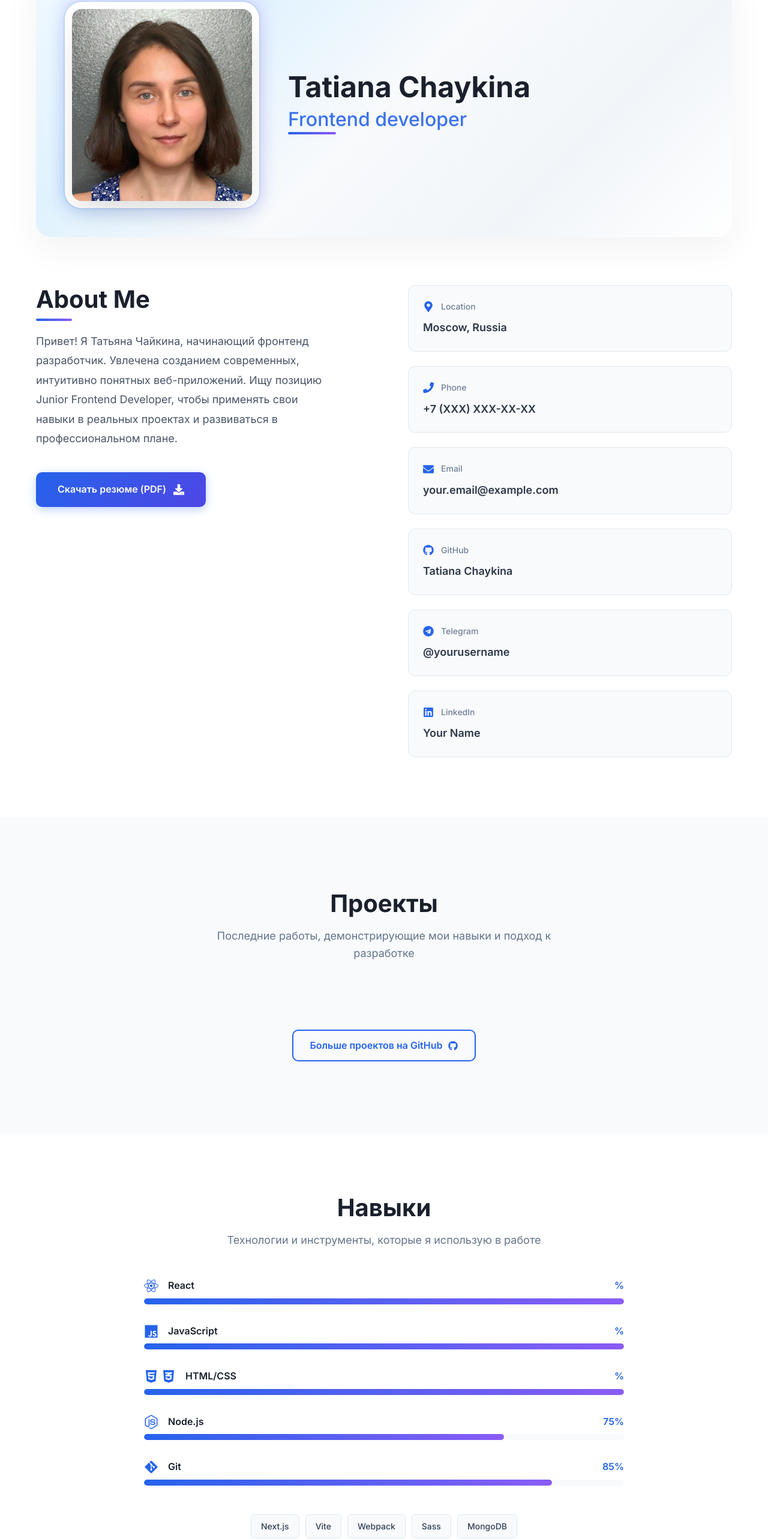
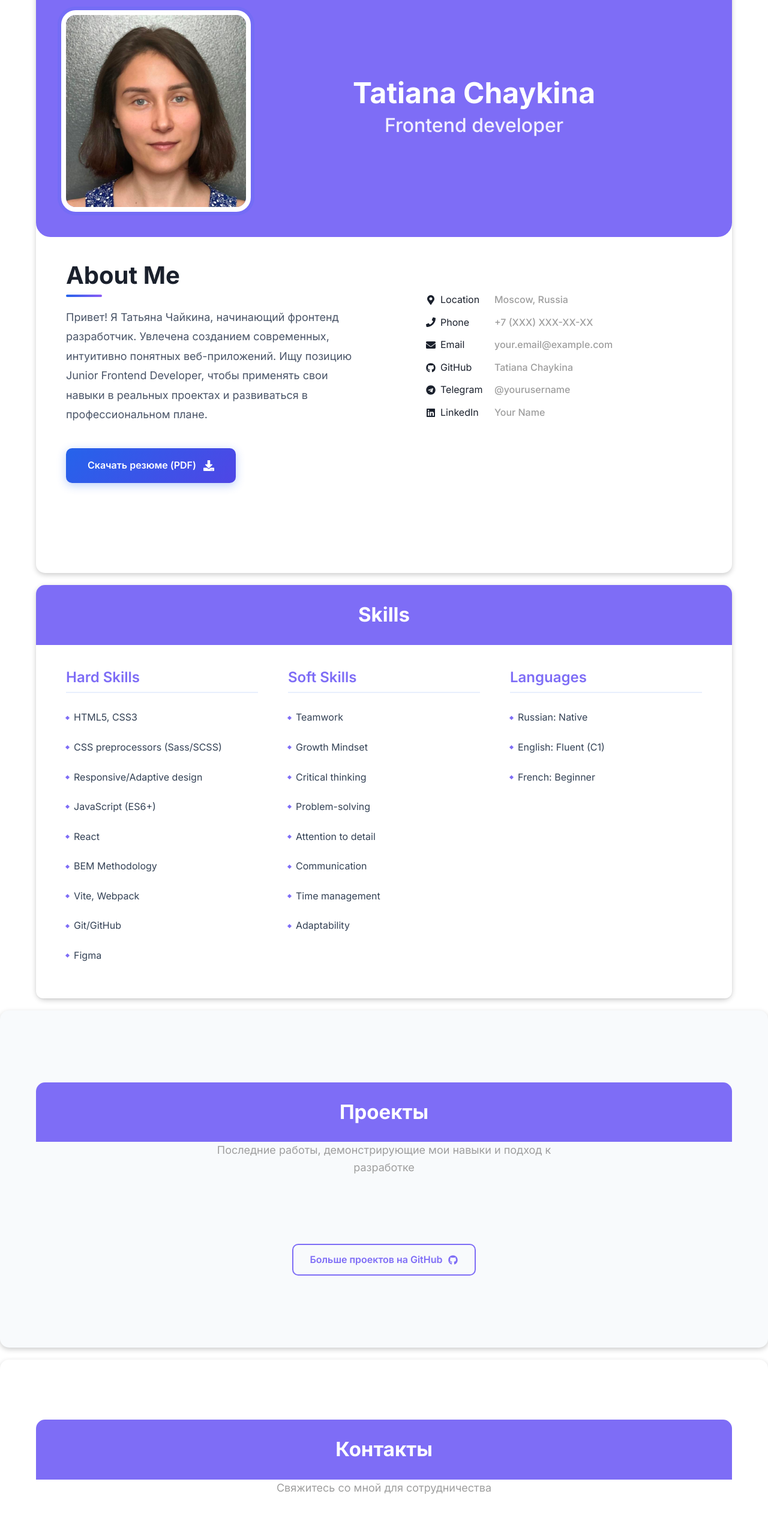
Before and after one commit to TanyaSeagull/Portfolio, a React (Vite) app: page / in a window 1280 px wide. Shown: the part 145-2710 px from the top of the page at 60% size. Built offline with nearby package versions, Linux system fonts and the light colour scheme; a web font is replaced by a local one.

Commit message:
Styling Skills

```diff
--- a/src/App.jsx
+++ b/src/App.jsx
@@ -12,8 +12,8 @@ function App() {
       <Header />
       <main>
         <About />
+        <Skills />
         <Projects />
-        <Skills />
         <Contact />
       </main>
       <Footer />
--- a/src/components/Header/Header.jsx
+++ b/src/components/Header/Header.jsx
@@ -20,10 +20,10 @@ function Header() {
   }
 
   const navItems = [
-    { label: 'Обо мне', href: '#about' },
-    { label: 'Проекты', href: '#projects' },
-    { label: 'Навыки', href: '#skills' },
-    { label: 'Контакты', href: '#contact' }
+    { label: 'About me', href: '#about' },
+    { label: 'Skills', href: '#skills' },
+    { label: 'Projects', href: '#projects' },
+    { label: 'Contacts', href: '#contact' }
   ]
 
   return (
--- a/src/sections/About/About.css
+++ b/src/sections/About/About.css
@@ -1,42 +1,18 @@
 /* About Section */
 .about.section {
   padding: 100px 0;
-  background: #ffffff;
+  background: var(--bg-white);
 }
 
-/* Header с градиентом */
 .about__header {
   display: flex;
   align-items: center;
-  gap: 60px;
-  margin-bottom: 80px;
-  padding: 60px;
-  background: linear-gradient(135deg, #f0f9ff 0%, #e0f2fe 25%, #f8fafc 50%, #f1f5f9 75%, #ffffff 100%);
+  padding: 50px;
+  background-color: var(--primary);
   border-radius: 24px;
-  box-shadow:
-    0 20px 60px rgba(0, 0, 0, 0.05),
-    0 0 0 1px rgba(255, 255, 255, 0.9),
-    inset 0 1px 0 rgba(255, 255, 255, 0.8);
   position: relative;
   overflow: hidden;
 }
-
-/* Тонкие линии на фоне - делаем более заметными */
-.about__header::before {
-  content: '';
-  position: absolute;
-  top: 0;
-  left: 0;
-  right: 0;
-  bottom: 0;
-  background-image:
-    linear-gradient(90deg, transparent 49%, rgba(37, 99, 235, 0.08) 49%, transparent 51%),
-    linear-gradient(transparent 49%, rgba(37, 99, 235, 0.08) 49%, transparent 51%);
-  background-size: 30px 30px, 30px 30px;
-  opacity: 0.4;
-  z-index: 1;
-}
-
 
 /* Фото с эффектом */
 .about__image-wrap {
@@ -51,49 +27,15 @@
   object-fit: cover;
   border-radius: 16px;
   box-shadow:
-    0 25px 50px -12px rgba(0, 0, 0, 0.15),
-    0 0 0 12px white,
+    0 0 0 8px white,
     0 0 0 14px rgba(37, 99, 235, 0.1);
   position: relative;
   z-index: 2;
   display: block;
 }
 
-/* Декоративный элемент для фото */
-.about__image-wrap::before {
-  content: '';
-  position: absolute;
-  top: -12px;
-  left: -12px;
-  right: -12px;
-  bottom: -12px;
-  background: linear-gradient(45deg, #2563eb, #8b5cf6);
-  border-radius: 20px;
-  z-index: 1;
-  opacity: 0.3;
-  filter: blur(15px);
-}
-
-/* Контейнер с именем */
 .about__header-wrap {
-  flex: 1;
-  position: relative;
-  z-index: 2;
-}
-
-/* Badge с градиентом */
-.about__badge {
-  display: inline-block;
-  background: linear-gradient(135deg, rgba(37, 99, 235, 0.1), rgba(139, 92, 246, 0.1));
-  color: #2563eb;
-  padding: 10px 24px;
-  border-radius: 24px;
-  font-size: 1rem;
-  font-weight: 600;
-  margin-bottom: 25px;
-  border: 1px solid rgba(37, 99, 235, 0.2);
-  backdrop-filter: blur(10px);
-  box-shadow: 0 4px 12px rgba(37, 99, 235, 0.1);
+  margin: 0 auto;
 }
 
 /* Заголовок */
@@ -101,25 +43,14 @@
   font-size: 3rem;
   font-weight: 700;
   line-height: 1.1;
-  color: #1a202c;
+  color: var(--bg-white);
+  text-align: center;
   margin-bottom: 15px;
   position: relative;
 }
 
-/* Подчеркивание под заголовком */
-.about__title::after {
-  content: '';
-  position: absolute;
-  bottom: -8px;
-  left: 0;
-  width: 80px;
-  height: 4px;
-  background: linear-gradient(90deg, #2563eb, #8b5cf6);
-  border-radius: 2px;
-}
-
 .about__title span {
-  color: #2563eb;
+  color: var(--bg-white);
   font-weight: 500;
   font-size: 2rem;
   display: block;
@@ -131,7 +62,8 @@
 .about__wrap {
   display: grid;
   grid-template-columns: 1fr 1fr;
-  gap: 80px;
+  gap: 40px;
+  padding: 40px 50px 50px;
 }
 
 .about__inner-wrap {
@@ -175,7 +107,7 @@
   align-items: center;
   gap: 12px;
   background: linear-gradient(135deg, #2563eb, #4f46e5);
-  color: white;
+  color: var(--bg-white);
   padding: 16px 36px;
   border-radius: 10px;
   text-decoration: none;
@@ -213,95 +145,53 @@
 
 /* About List */
 .about__list {
-  display: grid;
-  grid-template-columns: repeat(auto-fit, minmax(280px, 1fr));
-  gap: 24px;
-  margin: 0;
-  padding: 0;
+  margin: 40px 0 0;
+  padding-left: 50px;
+  list-style: none;
 }
 
 .about__list-item {
   display: flex;
-  flex-direction: column;
-  padding: 24px;
-  background: #f8fafc;
-  border-radius: 12px;
-  border: 1px solid #e2e8f0;
-  transition: all 0.3s ease;
-  position: relative;
-  overflow: hidden;
+  flex-wrap: wrap;
+  align-items: center;
+  margin: 12px 0;
+  color: var(--text-light);
 }
 
-.about__list-item::before {
-  content: '';
-  position: absolute;
-  top: 0;
-  left: 0;
-  width: 4px;
-  height: 100%;
-  background: linear-gradient(180deg, #2563eb, #8b5cf6);
-  opacity: 0;
-  transition: opacity 0.3s;
-}
-
-.about__list-item:hover {
-  border-color: #2563eb;
-  transform: translateY(-5px);
-  box-shadow: 0 10px 30px rgba(0, 0, 0, 0.1);
-}
-
-.about__list-item:hover::before {
-  opacity: 1;
+.about__list-item:last-child {
+  margin-bottom: 0;
 }
 
 .about__list-name {
   display: flex;
   align-items: center;
-  gap: 12px;
-  font-size: 0.875rem;
-  font-weight: 500;
-  color: #718096;
-  margin-bottom: 10px;
+  min-width: 114px;
+  color: var(--text-dark); /* Цвет текста метки */
 }
 
 .about__list-icon {
-  width: 18px;
-  height: 18px;
-  color: #2563eb;
+  margin-right: 8px;
+  fill: var(--text-dark); /* Цвет иконки */
+  color: var(--text-dark);
 }
 
 .about__list-value {
-  font-size: 1.125rem;
-  font-weight: 600;
-  color: #2d3748;
   margin: 0;
+  color: var(--text-light); /* Светло-серый цвет значения */
+  font-weight: 500;
 }
 
 .about__list-value a {
-  color: #2d3748;
+  color: inherit;
   text-decoration: none;
-  transition: color 0.3s;
-  position: relative;
+  transition: color 0.3s ease; /* Плавный переход цвета при наведении */
 }
 
-.about__list-value a::after {
-  content: '';
-  position: absolute;
-  bottom: -2px;
-  left: 0;
-  width: 0;
-  height: 1px;
-  background: #2563eb;
-  transition: width 0.3s;
+.about__list-value a:hover,
+.about__list-value a:focus {
+  color: var(--primary);
 }
 
-.about__list-value a:hover {
-  color: #2563eb;
-}
-
-.about__list-value a:hover::after {
-  width: 100%;
-}
 
 /* Responsive */
 @media (max-width: 1200px) {
@@ -388,9 +278,11 @@
     font-size: 2rem;
   }
 
+  @media (min-width: 768px) {
   .about__list {
-    grid-template-columns: 1fr;
+    margin: 0; /* На планшетах и выше убираем верхний отступ */
   }
+}
 }
 
 @media (max-width: 480px) {
--- a/src/sections/About/About.jsx
+++ b/src/sections/About/About.jsx
@@ -57,8 +57,8 @@ function About() {
   ]
 
   return (
+    <div className="container">
       <section className="about section" id="about">
-      <div className="container">
           {/* Header с фото и именем */}
           <header className="about__header">
             <div className="about__image-wrap">
@@ -117,8 +117,8 @@ function About() {
               })}
             </dl>
           </div>
+      </section>
     </div>
-    </section>
   )
 }
 
--- a/src/sections/Skills/Skills.css
+++ b/src/sections/Skills/Skills.css
@@ -1,94 +1,103 @@
-.skills {
-  padding: 100px 0;
+
+.skills__wrap {
+  margin-bottom: 20px;
+  padding: 30px 30px 50px;
+  color: var(--text);
   background: var(--bg-white);
+  border-radius: 12px;
+  box-shadow: var(--shadow-sm);
 }
 
-.skills-grid {
-  max-width: 800px;
-  margin: 0 auto 3rem;
+/* Стили для планшета */
+@media (min-width: 768px) {
+  .skills__wrap {
+    margin-bottom: 0;
+    padding: 40px 50px 50px;
+    display: grid;
+    grid-template-columns: 1fr 1fr;
+    gap: 20px 30px;
+  }
 }
 
-.skill-item {
-  margin-bottom: 2rem;
+/* Стили для десктопа */
+@media (min-width: 1024px) {
+  .skills__wrap {
+    grid-template-columns: 1fr 1fr 1fr;
+    column-gap: 50px;
+  }
 }
 
-.skill-header {
+/* Заголовки групп */
+.skills__subtitle {
+  font-size: 1.5rem;
+  font-weight: 600;
+  color: var(--primary);
+  margin-bottom: 20px;
+  padding-bottom: 10px;
+  border-bottom: 2px solid rgba(37, 99, 235, 0.1);
+}
+
+/* Список навыков */
+.skills__list {
+  margin: 0;
+  margin-bottom: 24px;
+  padding: 0;
+  list-style: none;
+}
+
+@media (min-width: 768px) {
+  .skills__list {
+    margin-bottom: 0;
+  }
+}
+
+/* Контейнер для каждого списка */
+.skills__list-wrap:last-child .skills__list {
+  margin-bottom: 0;
+}
+
+/* Элемент списка */
+.skills__item {
   display: flex;
   align-items: center;
-  gap: 1rem;
-  margin-bottom: 0.5rem;
+  margin: 8px 0;
+  padding: 8px 0;
+  font-size: 1rem;
+  color: var(--text);
 }
 
-.skill-icon {
-  color: var(--primary);
-  font-size: 1.5rem;
-  display: flex;
-  gap: 5px;
+.skills__item:last-child {
+  margin-bottom: 0;
 }
 
-.skill-info {
-  display: flex;
-  justify-content: space-between;
-  flex: 1;
-  align-items: center;
+/* Маркер как в референсе */
+.skills__item::before {
+  content: '';
+  display: block;
+  width: 5px;
+  height: 5px;
+  margin-right: 8px;
+  background-color: var(--primary);
+  transform: rotate(45deg);
+  flex-shrink: 0;
 }
 
-.skill-name {
-  font-weight: 600;
-  color: var(--text-dark);
-}
+/* Адаптивность для мобильных */
+@media (max-width: 767px) {
+  .skills.section {
+    padding: 60px 0;
+  }
 
-.skill-percent {
-  color: var(--primary);
-  font-weight: 600;
-}
+  .section__title {
+    font-size: 2rem;
+    margin-bottom: 40px;
+  }
 
-.skill-bar {
-  height: 10px;
-  background: var(--bg-light);
-  border-radius: 5px;
-  overflow: hidden;
-}
+  .skills__wrap {
+    padding: 25px;
+  }
 
-.skill-progress {
-  height: 100%;
-  background: var(--gradient-primary);
-  border-radius: 5px;
-  transition: width 1s ease-in-out;
-}
-
-.skills-footer {
-  text-align: center;
-}
-
-.skills-tags {
-  display: flex;
-  flex-wrap: wrap;
-  justify-content: center;
-  gap: 10px;
-}
-
-.skill-tag {
-  background: var(--bg-light);
-  color: var(--text);
-  padding: 8px 16px;
-  border-radius: var(--radius-sm);
-  font-size: 0.875rem;
-  font-weight: 500;
-  border: 1px solid var(--border);
-  transition: var(--transition);
-}
-
-.skill-tag:hover {
-  border-color: var(--primary);
-  color: var(--primary);
-  transform: translateY(-2px);
-}
-
-@media (max-width: 768px) {
-  .skill-info {
-    flex-direction: column;
-    align-items: flex-start;
-    gap: 0.25rem;
+  .skills__subtitle {
+    font-size: 1.25rem;
   }
 }
--- a/src/sections/Skills/Skills.jsx
+++ b/src/sections/Skills/Skills.jsx
@@ -1,68 +1,72 @@
 import React from 'react'
-import {
-  FaReact,
-  FaJs,
-  FaHtml5,
-  FaCss3Alt,
-  FaNodeJs,
-  FaGitAlt,
-  FaFigma,
-  FaCheckCircle
-} from 'react-icons/fa'
 import './Skills.css'
 
 function Skills() {
-  const skills = [
-    { name: 'React', icon: <FaReact /> },
-    { name: 'JavaScript', icon: <FaJs /> },
-    { name: 'HTML/CSS', icon: <><FaHtml5 /><FaCss3Alt /></> },
-    { name: 'Node.js', level: 75, icon: <FaNodeJs /> },
-    { name: 'Git', level: 85, icon: <FaGitAlt /> }
+  // Данные для навыков
+  const hardSkills = [
+    'HTML5, CSS3',
+    'CSS preprocessors (Sass/SCSS)',
+    'Responsive/Adaptive design',
+    'JavaScript (ES6+)',
+    'React',
+    'BEM Methodology',
+    'Vite, Webpack',
+    'Git/GitHub',
+    'Figma'
   ]
 
-  const skillsTags = [
-    'Next.js', 'Vite', 'Webpack', 'Sass', 'MongoDB'
+  const softSkills = [
+    'Teamwork',
+    'Growth Mindset',
+    'Critical thinking',
+    'Problem-solving',
+    'Attention to detail',
+    'Communication',
+    'Time management',
+    'Adaptability'
+  ]
+
+  const languages = [
+    'Russian: Native',
+    'English: Fluent (C1)',
+    'French: Beginner'
   ]
 
   return (
-    <section className="skills" id="skills">
     <div className="container">
-        <div className="section-header">
-          <h2 className="section-title">Навыки</h2>
-          <p className="section-subtitle">
-            Технологии и инструменты, которые я использую в работе
-          </p>
+      <section className="skills section" id="skills">
+        <h2 className="section-title">Skills</h2>
+
+        <div className="skills__wrap">
+          <div className="skills__list-wrap">
+            <h3 className="skills__subtitle">Hard Skills</h3>
+            <ul className="skills__list">
+              {hardSkills.map((skill, index) => (
+                <li key={index} className="skills__item">{skill}</li>
+              ))}
+            </ul>
           </div>
 
-        <div className="skills-grid">
-          {skills.map((skill, index) => (
-            <div key={index} className="skill-item">
-              <div className="skill-header">
-                <div className="skill-icon">{skill.icon}</div>
-                <div className="skill-info">
-                  <span className="skill-name">{skill.name}</span>
-                  <span className="skill-percent">{skill.level}%</span>
-                </div>
-              </div>
-              <div className="skill-bar">
-                <div
-                  className="skill-progress"
-                  style={{ width: `${skill.level}%` }}
-                ></div>
-              </div>
-            </div>
+          <div className="skills__list-wrap">
+            <h3 className="skills__subtitle">Soft Skills</h3>
+            <ul className="skills__list">
+              {softSkills.map((skill, index) => (
+                <li key={index} className="skills__item">{skill}</li>
               ))}
+            </ul>
           </div>
 
-        <div className="skills-footer">
-          <div className="skills-tags">
-            {skillsTags.map((tag, index) => (
-              <span key={index} className="skill-tag">{tag}</span>
+          <div className="skills__list-wrap">
+            <h3 className="skills__subtitle">Languages</h3>
+            <ul className="skills__list">
+              {languages.map((language, index) => (
+                <li key={index} className="skills__item">{language}</li>
               ))}
-          </div>
+            </ul>
           </div>
         </div>
       </section>
+    </div>
   )
 }
 
--- a/src/styles/main.css
+++ b/src/styles/main.css
@@ -1,7 +1,7 @@
 
 :root {
 /* Основные цвета */
-  --primary: #2563eb;           /* Ярко-синий акцент */
+  --primary:  #7e6df6;           /* Ярко-синий акцент */
   --primary-light: #3b82f6;     /* Светло-синий */
   --primary-dark: #1d4ed8;      /* Темно-синий */
   --secondary: #8b5cf6;         /* Фиолетовый (для градиентов) */
@@ -14,7 +14,7 @@
   /* Текст */
   --text-dark: #1a202c;         /* Основной текст */
   --text: #334155;              /* Обычный текст */
-  --text-light: #64748b;        /* Вторичный текст */
+  --text-light: #9e9e9e;        /* Вторичный текст */
   --text-lighter: #94a3b8;      /* Подсказки */
 
   /* Границы и разделители */
@@ -98,13 +98,21 @@ p {
 }
 
 section {
-  padding: 100px 0;
+  border-radius: 15px;
+  background-color: #fff;
+  box-shadow: 0 3px 8px 0 rgba(0, 0, 0, .2);
+  margin-top: 20px;
 }
 
 .section-title {
+  margin: 0;
+  padding: 15px 30px;
+  border-radius: 15px 15px 0 0;
+  font-size: 33px;
+  color: #fff;
   text-align: center;
-  margin-bottom: 1rem;
-  position: relative;
+  background-color: var(--primary);
+  padding: 30px 50px;
 }
 
 .section-subtitle {
```
Also changed, not shown: src/sections/Education/Education.css (added), src/sections/Education/Education.jsx (added). Lines whose indentation alone changed are shown as unchanged.
